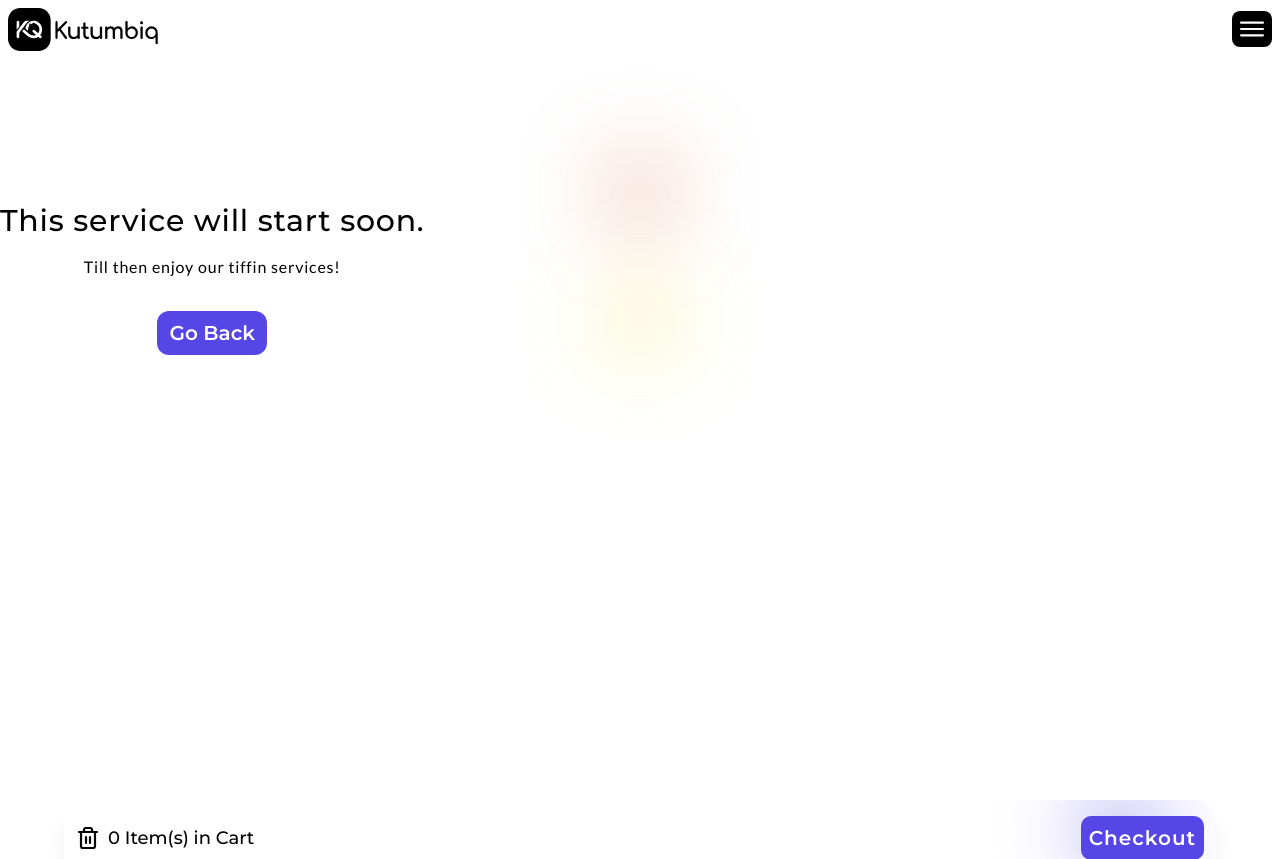
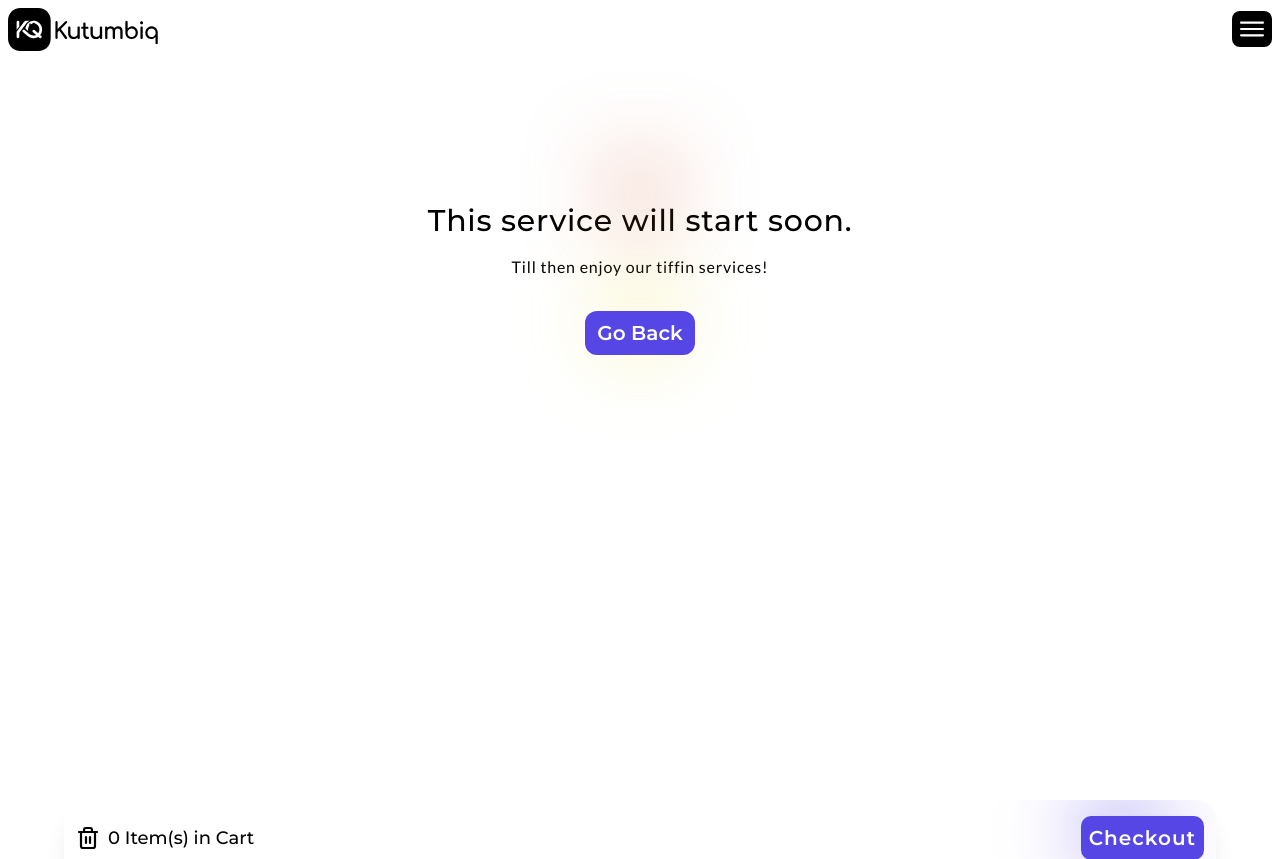
Before and after one commit to pankajrampawar/kutumbiq, a Next.js app: page /services/maid in a window 1280 px wide. Built offline with nearby package versions, Linux system fonts and the light colour scheme.

Commit message:
updated changes

```diff
--- a/app/services/tiffin/menu/[id]/page.js
+++ b/app/services/tiffin/menu/[id]/page.js
@@ -52,7 +52,7 @@ export default function MenuPage({ params }) {
                 <div className="bg-white shadow rounded-lg p-4">
                     <h2 className="text-xl font-semibold">Additional features.</h2>
                     <p className="text-sm text-gray-600">Coming Soon</p>
-                    <p className="text-sm">Working to give you a better experiance 😊</p>
+                    <p className="text-sm">Working to give you a better experience 😊</p>
                 </div>
             </section>
 
--- a/app/ui/startingSoon.js
+++ b/app/ui/startingSoon.js
@@ -2,7 +2,7 @@ import { lato, montserrat } from "./fonts";
 
 export default function StartingSoon() {
     return (
-        <div className="h-screen relative flex ">
+        <div className="h-screen relative flex justify-center">
             <div className="flex min-w-10 max-w-10 min-h-10 bg-rustOrange absolute left-1/2 -translate-x-1/2 top-28 blur-[46px]"></div>
             <div className="flex min-w-10 max-w-10 min-h-10 bg-brightYellow absolute left-1/2 -translate-x-1/2 top-60 blur-[46px]"></div>
 
```
